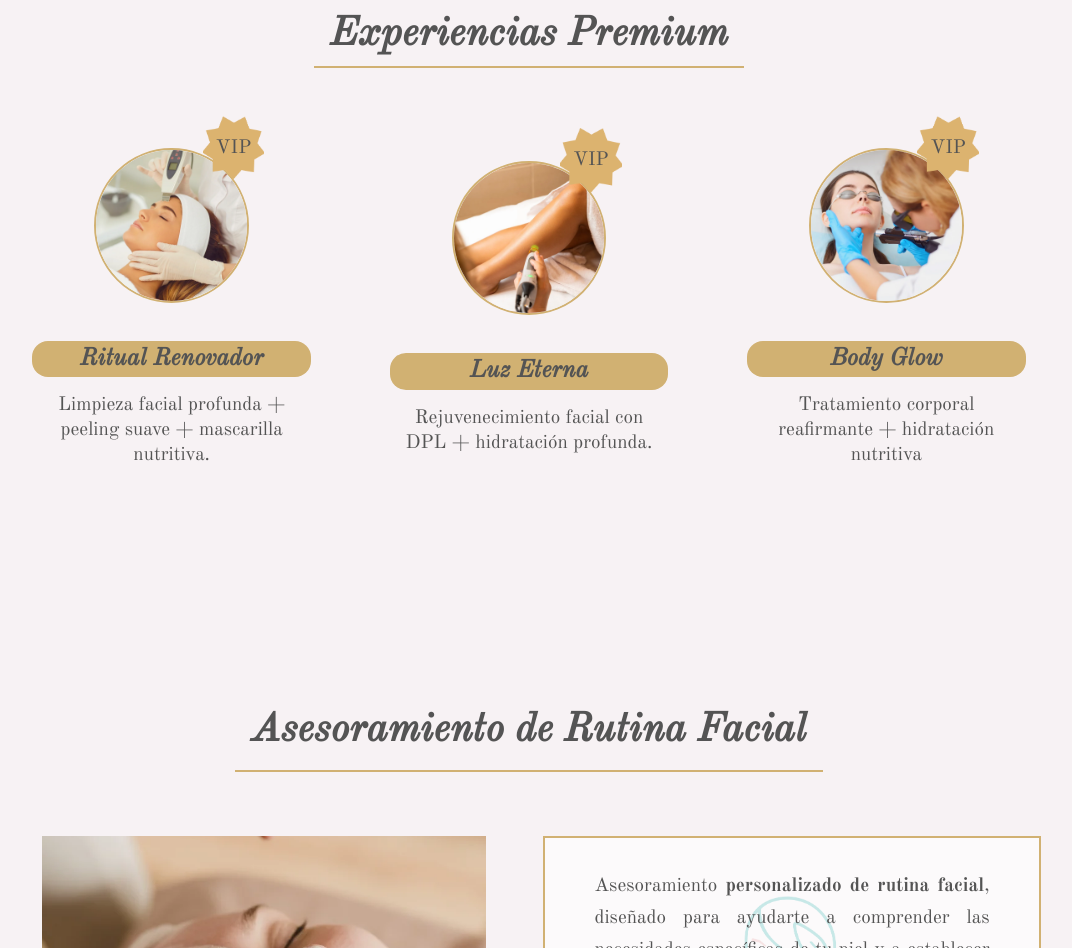
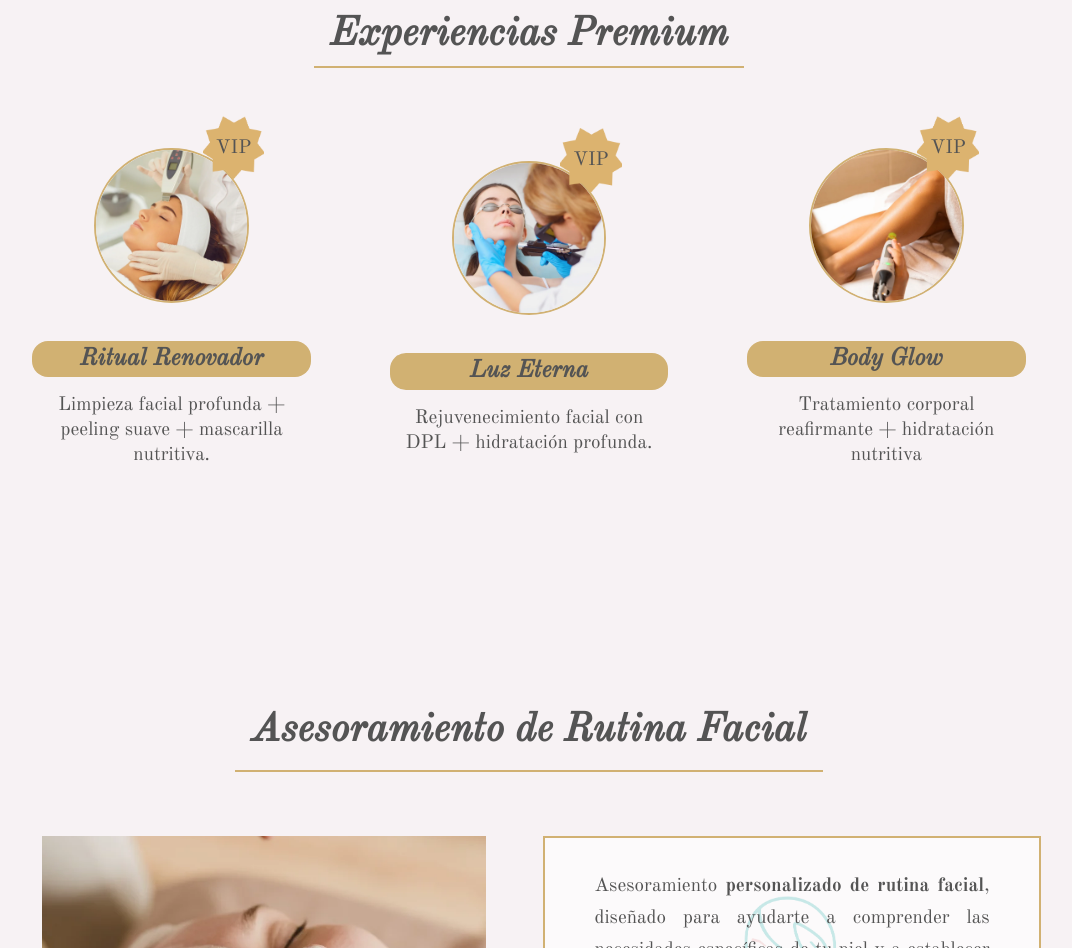
Before and after one commit to leonelalemakurydata-gif/Proyecto-Serena, a plain HTML site: page index.html in a window 1280 px wide. Shown: the part 4149-5097 px from the top of the page, without its empty margins (111-1183 px from the left). Drawn offline with nearby package versions, Linux system fonts and the light colour scheme; files whose address does not match are found by name.

Commit message:
Update index.html

```diff
--- a/index.html
+++ b/index.html
@@ -346,7 +346,7 @@
                 </div>
                 <div class="premiumItem">
                     <div class="premiumImg">
-                        <img src="img/premium/premiun_body_glow.webp" alt="" loading="lazy">
+                        <img src="img/premium/premiun_luz_eterna.webp" alt="" loading="lazy">
                     </div>
                     <div class="textoPremiumContainer">
                         <h4 class="detalleTituloPremium old-standard-tt-regular-italic">Luz Eterna</h4>
@@ -358,7 +358,7 @@
                 </div>
                 <div class="premiumItem">
                     <div class="premiumImg">
-                        <img src="img/Premium/premiun_luz_eterna.webp" alt="" loading="lazy">
+                        <img src="img/Premium/premiun_body_glow.webp" alt="" loading="lazy">
                     </div>
                     <div class="textoPremiumContainer">
                         <h4 class="detalleTituloPremium old-standard-tt-regular-italic">Body Glow</h4>
```
